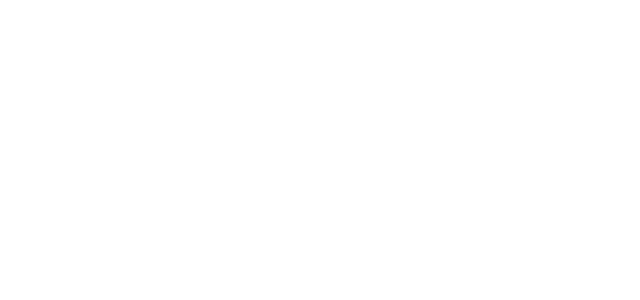
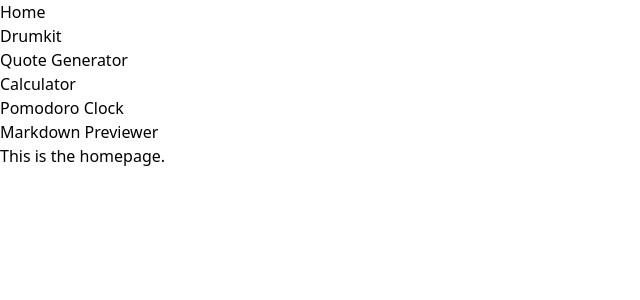
Before and after one commit to annacrandall/crandall-portfolio, a React (Create React App) app: page / in a window 1280 px wide. Shown: the top 300 px of the page, without its empty margins (0-640 px from the left). Built offline with nearby package versions, Linux system fonts and the light colour scheme.

Commit message:
Added routing for multiple pages to app.

```diff
--- a/package.json
+++ b/package.json
@@ -6,8 +6,10 @@
     "@testing-library/jest-dom": "^5.16.5",
     "@testing-library/react": "^13.4.0",
     "@testing-library/user-event": "^13.5.0",
+    "mathjs": "^11.2.1",
     "react": "^18.2.0",
     "react-dom": "^18.2.0",
+    "react-router-dom": "^6.4.1",
     "react-scripts": "5.0.1",
     "web-vitals": "^2.1.4"
   },
--- /dev/null
+++ b/src/App.js
@@ -0,0 +1,30 @@
+import React from "react";
+import { BrowserRouter as Router, Routes, Route } from "react-router-dom";
+import Navbar from "./Navigation/Navbar";
+import Drumkit from "./pages/Drumkit";
+import Calculator from "./pages/Calculator";
+import Markdown from "./pages/Markdown";
+import Quotes from "./pages/Quotes";
+import Pomodoro from "./pages/Pomodoro";
+import NoPage from "./pages/NoPage";
+import Home from "./pages/Home"
+
+
+const App = () => {
+  return (
+    <Router>
+      <Navbar />
+      <Routes>
+        <Route exact path="/"  element={<Home />} />
+        <Route path="/drumkit" element={<Drumkit />} />
+        <Route path="/quotes" element={<Quotes />} />
+        <Route path="/calculator" element={<Calculator />} />
+        <Route path="/pomodoro" element={<Pomodoro />} />
+        <Route path="/markdown" element={<Markdown />} />
+        <Route path="/*" element={<NoPage />} />
+      </Routes>
+    </Router>
+  );
+}
+
+export default App;
--- /dev/null
+++ b/src/Navigation/Navbar.jsx
@@ -0,0 +1,30 @@
+import React from "react";
+import { Link } from "react-router-dom";
+
+const Navbar = () => {
+    return (
+        <nav>
+            <ul>
+                <li>
+                    <Link to="/home">Home</Link>
+                </li>
+                <li>
+                    <Link to="/drumkit">Drumkit</Link>
+                </li>
+                <li>
+                    <Link to="/quotes">Quote Generator</Link>
+                </li>
+                <li>
+                    <Link to="/calculator">Calculator</Link>
+                </li>
+                <li>
+                    <Link to="/pomodoro">Pomodoro Clock</Link>
+                </li>
+                <li>
+                    <Link to="/markdown">Markdown Previewer</Link>
+                </li>
+            </ul>
+        </nav>
+    );
+}
+export default Navbar;
--- a/src/Portfolio.js
+++ /dev/null
@@ -1,9 +0,0 @@
-
-const Portfolio = () => {
-  return (
-    <div className="App">
-    </div>
-  );
-}
-
-export default Portfolio;
--- a/src/index.js
+++ b/src/index.js
@@ -1,13 +1,14 @@
-import React from 'react';
+import React from "react";
 import ReactDOM from 'react-dom/client';
 import './index.css';
 import reportWebVitals from './reportWebVitals';
-import Portfolio from './Portfolio';
+import App from "./App";
+
 
 const root = ReactDOM.createRoot(document.getElementById('root'));
 root.render(
   <React.StrictMode>
-    <Portfolio />
+    <App />
   </React.StrictMode>
 );
 
--- /dev/null
+++ b/src/pages/Drumkit.jsx
@@ -0,0 +1,87 @@
+// import { useEffect, useState } from "react";
+// import drumsOne from "./drum-1.wav";
+// import drumsTwo from "./drum-2.wav";
+// import drumsThree from "./drum-3.wav";
+// import drumsFour from "./drum-4.wav";
+// import drumsFive from "./drum-5.wav";
+// import drumsSix from "./drum-6.wav";
+// import drumsSeven from "./drum-7.wav";
+// import drumsEight from "./drum-8.wav";
+// import drumsNine from "./drum-9.wav";
+
+
+// const drumKit = [
+//   { name: "tamborine", audio: drumsOne, keyPress: "Q" },
+//   { name: "horror-movie", audio: drumsTwo, keyPress: "W" },
+//   { name: "achievement-sound", audio: drumsThree, keyPress: "E" },
+//   { name: "rolling-drum", audio: drumsFour, keyPress: "A" },
+//   { name: "wacky-sound", audio: drumsFive, keyPress: "S" },
+//   { name: "more-drums", audio: drumsSix, keyPress: "D" },
+//   { name: "organ", audio: drumsSeven, keyPress: "Z" },
+//   { name: "horror-drums", audio: drumsEight, keyPress: "X" },
+//   { name: "drum-noise", audio: drumsNine, keyPress: "C" },
+// ];
+// const App = () => {
+//   const [displayText, setDisplayText] = useState("");
+//   const [volume, setVolume] = useState(0.04);
+//   const handleClick = (key) => {
+//     playAudio(key)
+//   }
+
+//   const handleKeyDown = ({ key }) => {
+//     const audio = drumKit.find(({ keyPress }) => keyPress.toLowerCase() === key.toLowerCase())
+//     if (!audio) {
+//       return null;
+//     }
+//     playAudio(key);
+//   }
+
+//   const playAudio = (key) => {
+//     const { name } = drumKit.find((drum) => key === drum.keyPress);
+//     setDisplayText(name)
+//     document.getElementById(key).volume = volume;
+//     document.getElementById(key).play()
+//   }
+
+//   const handleVolumeChange = (e) => setVolume(e.target.value);
+
+//   useEffect(() => {
+//     window.addEventListener('keydown', handleKeyDown);
+
+//     return () => {
+//       window.removeEventListener('keydown', handleKeyDown);
+//     };
+//   });
+
+//   return (
+//     <section className="border-4 border-black m-10 p-10 rounded">
+//       <div className="border-2 border-black rounded drop-shadow">
+//         <h1 className="text-center text-xl font-mono tracking-wide">Ana's Drum Kit</h1>
+//         <div id="display" className="text-center">
+//           {displayText}
+//         </div>
+//       </div>
+//       <div className="relative" id="drum-machine">
+//         <div className="flex justify-center gap-4 items-center h-screen" id="display">
+//           {drumKit.map(({ keyPress, audio, name }) => (
+//             <button
+//               className="drum-pad border-2 border-black p-2 rounded hover:bg-slate-600 hover:text-white transition-all
+//             hover:shadow-lg hover:shadow-lime-800 "
+//               key={keyPress}
+//               id={name}
+//               onClick={() => handleClick(keyPress)}
+
+//               type="button"
+//             >
+//               {keyPress}
+//               <audio src={audio} id={keyPress} className="clip"></audio>
+//             </button>
+//           ))}
+//           <input value={volume} type="range" min="0" max="1" step="0.05" onChange={handleVolumeChange} />
+//         </div>
+//       </div>
+//     </section>
+//   );
+// }
+
+// export default App;
--- /dev/null
+++ b/src/pages/Home.jsx
@@ -0,0 +1,11 @@
+import React from 'react';
+
+const Home = () => {
+  return (
+    <div>
+      <h1>This is the homepage.</h1>
+    </div>
+  );
+};
+
+export default Home;
--- /dev/null
+++ b/src/pages/NoPage.jsx
@@ -0,0 +1,9 @@
+import React from 'react';
+
+const NoPage = () => {
+    return (
+        <h1>Error 404</h1>
+    );
+}
+
+export default NoPage;
```
Also changed, not shown: src/pages/Calculator.jsx (added), src/pages/Markdown.jsx (added), src/pages/Pomodoro.jsx (added), src/pages/Quotes.jsx (added), 2 other files (tests, documents, lock files or other folders).
